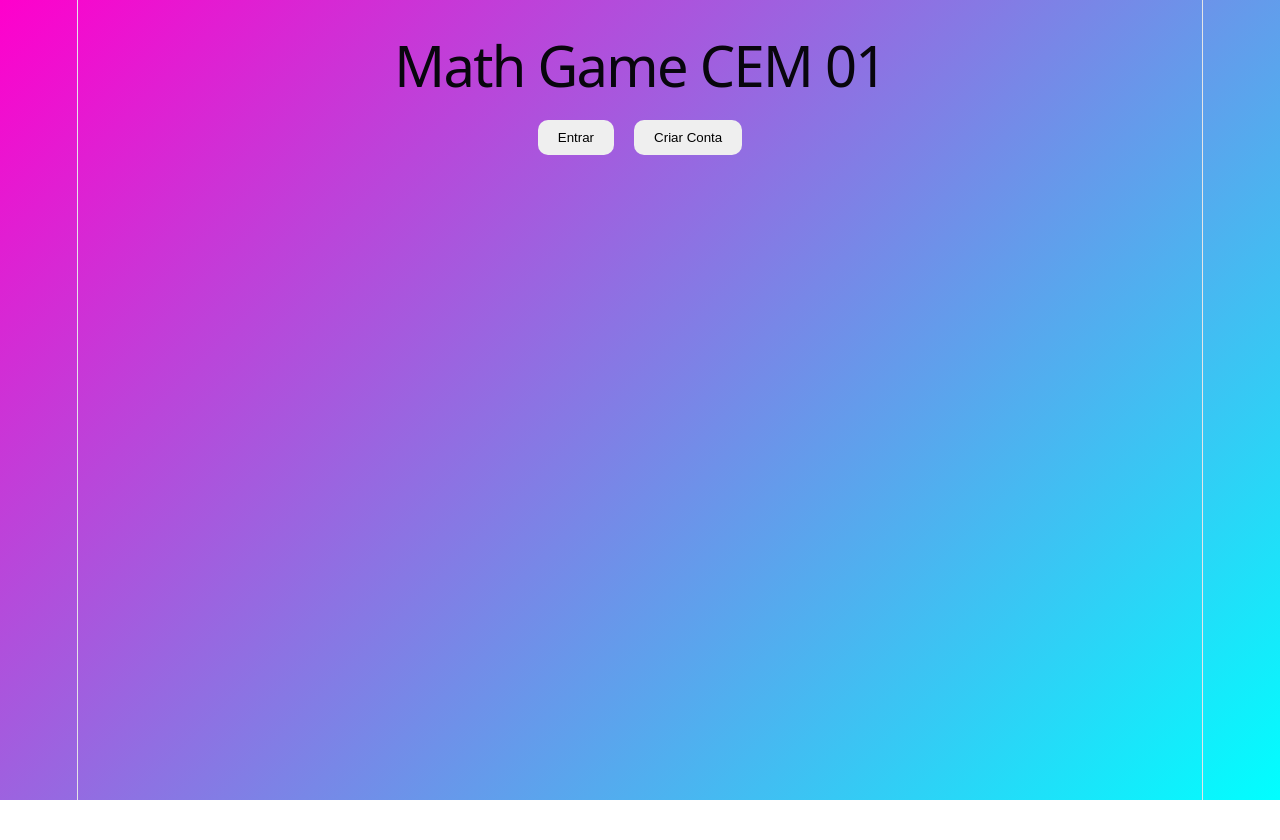
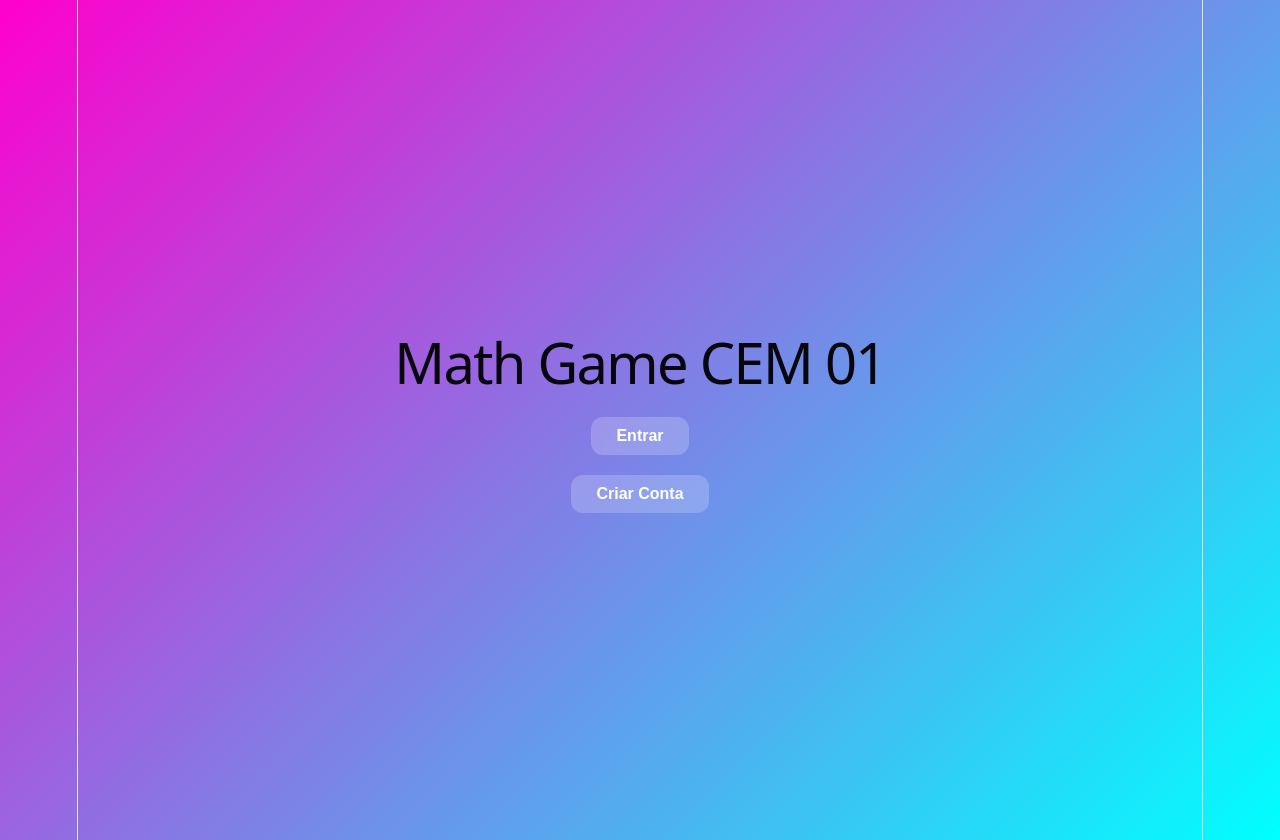
Before and after one commit to Bernas1221/trabalho-escola, a React (Vite) app: page / in a window 1280 px wide. Before the commit the page ends 800 px from the top, so only its background shows below. Built offline with nearby package versions, Linux system fonts and the light colour scheme.

Commit message:
Mensagem do commit

```diff
--- a/src/App.css
+++ b/src/App.css
@@ -1,85 +1,159 @@
-body{
-  margin:0;
-  font-family:sans-serif;
-  background:linear-gradient(135deg,#ff00cc,#00ffff);
-  color:white;
+/* App.css */
+
+/* RESET E FONT */
+body {
+  margin: 0;
+  font-family: 'Segoe UI', sans-serif;
+  background: linear-gradient(135deg, #ff00cc, #00ffff);
+  color: white;
 }
 
-.container{
-  text-align:center;
-  padding:20px;
+/* CONTAINER CENTRAL */
+.container {
+  display: flex;
+  flex-direction: column;
+  align-items: center;
+  justify-content: center;
+  padding: 20px;
+  min-height: 100vh;
+  text-align: center;
 }
 
-.level{
-  width:60px;
-  height:60px;
-  margin:10px;
-  border-radius:50%;
-  border:none;
-  font-size:20px;
+/* BOTOES */
+.btn {
+  padding: 10px 25px;
+  margin: 10px;
+  border: none;
+  border-radius: 12px;
+  cursor: pointer;
+  font-size: 16px;
+  font-weight: bold;
+  background: rgba(255, 255, 255, 0.2);
+  color: white;
+  transition: all 0.3s ease;
 }
 
-.unlocked{
-  background:lime;
+.btn:hover {
+  background: rgba(255, 255, 255, 0.4);
+  transform: scale(1.05);
 }
 
-.locked{
-  background:gray;
+/* INPUTS */
+input {
+  padding: 10px;
+  margin: 10px;
+  border-radius: 10px;
+  border: none;
+  font-size: 16px;
+  text-align: center;
 }
 
-.btn{
-  padding:10px 20px;
-  margin:10px;
-  border:none;
-  border-radius:10px;
-  cursor:pointer;
+/* INTRO TIMER */
+.intro {
+  font-size: 28px;
+  margin-bottom: 20px;
 }
 
-.xp-bar{
-  width:100%;
-  height:10px;
-  background:#333;
-  border-radius:10px;
+/* OVERLAY DE RESULTADO */
+.overlay {
+  position: fixed;
+  top: 0;
+  left: 0;
+  width: 100%;
+  height: 100%;
+  background: rgba(0, 0, 0, 0.85);
+  display: flex;
+  flex-direction: column;
+  justify-content: center;
+  align-items: center;
+  animation: fadeIn 0.5s;
+  z-index: 10;
+  color: white;
 }
 
-.xp-bar div{
-  height:100%;
-  background:lime;
-  border-radius:10px;
+.overlay h1 {
+  font-size: 48px;
+  animation: pop 0.5s;
+  margin-bottom: 20px;
 }
 
-.topbar{
-  margin-bottom:10px;
-}
-
-.intro{
-  font-size:30px;
-}
-.overlay {
-  position: fixed;
-  top:0;
-  left:0;
-  width:100%;
-  height:100%;
-  background: rgba(0,0,0,0.8);
-  display:flex;
-  flex-direction:column;
-  justify-content:center;
-  align-items:center;
-  animation: fadeIn 0.5s;
+.overlay p {
+  font-size: 20px;
+  margin: 5px 0;
 }
 
 @keyframes fadeIn {
-  from {opacity:0;}
-  to {opacity:1;}
-}
-
-.overlay h1 {
-  font-size: 50px;
-  animation: pop 0.5s;
+  from {
+    opacity: 0;
+  }
+  to {
+    opacity: 1;
+  }
 }
 
 @keyframes pop {
-  from {transform: scale(0.5);}
-  to {transform: scale(1);}
+  from {
+    transform: scale(0.5);
+  }
+  to {
+    transform: scale(1);
+  }
 }
+
+/* BARRA DE XP */
+.xp-bar {
+  width: 100%;
+  height: 12px;
+  background: #333;
+  border-radius: 10px;
+  margin: 10px 0;
+}
+
+.xp-bar div {
+  height: 100%;
+  background: lime;
+  border-radius: 10px;
+}
+
+/* LEVEL */
+.level {
+  width: 60px;
+  height: 60px;
+  margin: 10px;
+  border-radius: 50%;
+  border: none;
+  font-size: 20px;
+}
+
+.unlocked {
+  background: lime;
+}
+
+.locked {
+  background: gray;
+}
+
+/* TOPBAR */
+.topbar {
+  margin-bottom: 10px;
+}
+
+/* RESPONSIVIDADE */
+@media (max-width: 600px) {
+  .container {
+    padding: 10px;
+  }
+  .btn {
+    font-size: 14px;
+    padding: 8px 16px;
+  }
+  input {
+    width: 80%;
+  }
+  .overlay h1 {
+    font-size: 36px;
+  }
+  .overlay p {
+    font-size: 16px;
+  }
+}
```
